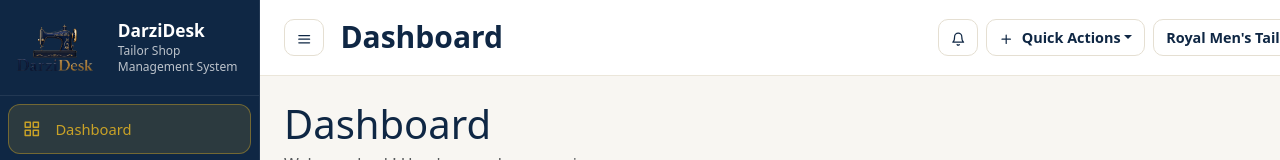
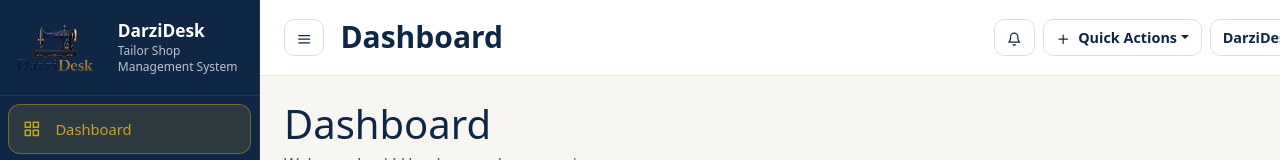
Before and after one commit to 22shaban/DarziDesk, a React app in the folder frontend/: page /dashboard in a window 1280 px wide. Shown: the top 160 px of the page. Built offline with nearby package versions, Linux system fonts and the light colour scheme; no server answers; sample sign-in values are in the browser's storage; the HTML template or start-up script is replaced by a standard one.

Commit message:
feat(settings): add global shop context and dynamic navbar branding

```diff
--- a/frontend/src/components/TopNavbar.jsx
+++ b/frontend/src/components/TopNavbar.jsx
@@ -1,6 +1,7 @@
 import { FiBell, FiChevronDown, FiMenu, FiPlus } from 'react-icons/fi'
 import { useLocation, useNavigate } from 'react-router-dom'
 import './TopNavbar.css'
+import { useShop } from "../context/ShopContext";
 
 const routeTitleMap = {
   '/dashboard': 'Dashboard',
@@ -16,6 +17,7 @@ const routeTitleMap = {
 
 function TopNavbar({ onToggle }) {
   const location = useLocation()
+  const { shop } = useShop();
   const navigate = useNavigate()
   const pageTitle = routeTitleMap[location.pathname] ?? 'Dashboard'
 
@@ -79,7 +81,7 @@ function TopNavbar({ onToggle }) {
             data-bs-toggle="dropdown"
             aria-expanded="false"
           >
-            Royal Men's Tailor <FiChevronDown className="ms-1" />
+           {shop?.shopName || "DarziDesk"} <FiChevronDown className="ms-1" />
           </button>
           <ul className="dropdown-menu dropdown-menu-end">
             <li>
--- a/frontend/src/main.jsx
+++ b/frontend/src/main.jsx
@@ -5,11 +5,14 @@ import 'bootstrap/dist/css/bootstrap.min.css'
 import 'bootstrap/dist/js/bootstrap.bundle.min.js'
 import './index.css'
 import App from './App.jsx'
+import { ShopProvider } from './context/ShopContext'
 
 createRoot(document.getElementById('root')).render(
   <StrictMode>
     <BrowserRouter>
-      <App />
+      <ShopProvider>
+        <App />
+      </ShopProvider>
     </BrowserRouter>
   </StrictMode>,
 )
```
